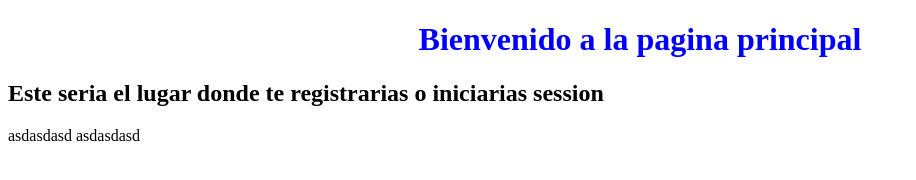
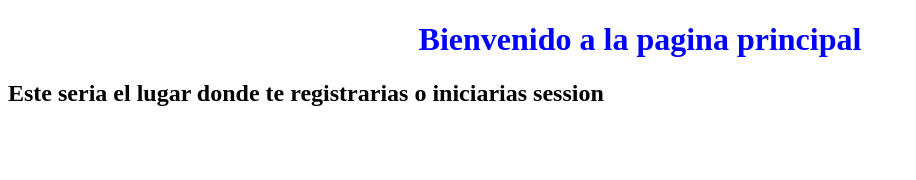
Before and after one commit to Lucas-cars/GOATY_project, a website: page pages/index.html in a window 1280 px wide. Shown: the whole page, without its empty margins (0-916 px from the left). Drawn offline with Linux system fonts and the light colour scheme.

Commit message:
Actualizando codigo

```diff
--- a/pages/index.html
+++ b/pages/index.html
@@ -9,9 +9,6 @@
 <body>
     <h1>Bienvenido a la pagina principal</h1>
     <h2>Este seria el lugar donde te registrarias o iniciarias session</h2>
-    <!-- Mensaje para Ciro y Mati -->
-    asdasdasd
-    asdasdasd
     <script src="../src/logic/js.js"></script>
 </body>
 </html>
```
Also changed, not shown: 2 other files.
